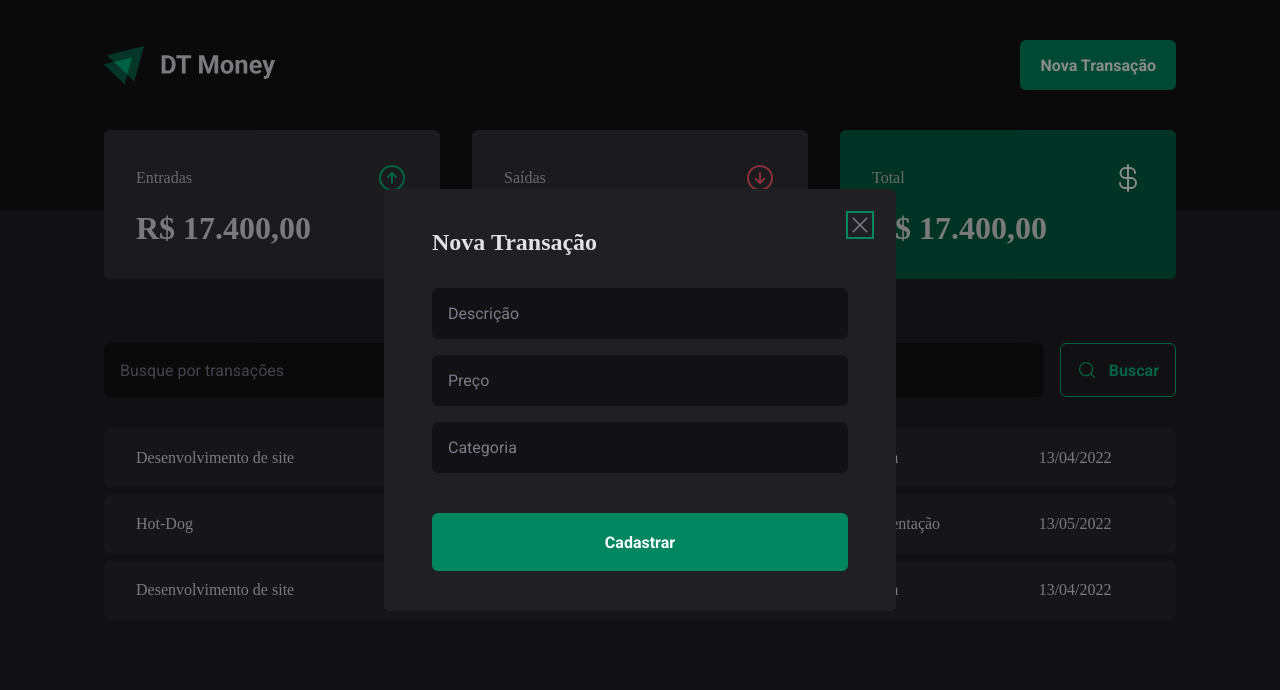
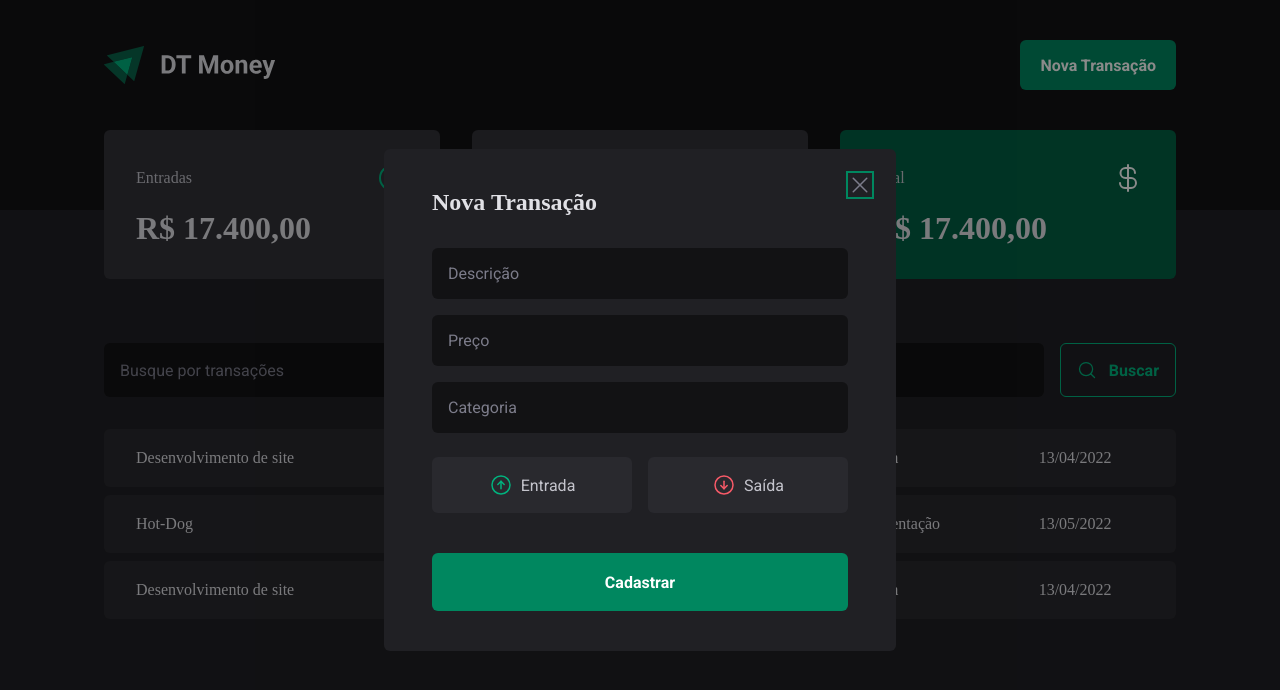
Before and after one commit to marcoscode404/dtmoneyIgnite03, a React (Vite) app in the folder 03-dt-money/: page / in a window 1280 px wide. Both pictures are taken after a click on the button "Nova Transação". Shown: the top 690 px of the page. Built offline with nearby package versions, Linux system fonts and the light colour scheme.

Commit message:
criando e estilizando botao de entrada e saida

```diff
--- a/03-dt-money/src/components/NewTransactionModal/index.tsx
+++ b/03-dt-money/src/components/NewTransactionModal/index.tsx
@@ -1,6 +1,12 @@
 import * as Dialog from '@radix-ui/react-dialog'
-import { X } from 'phosphor-react'
-import { CloseButton, Content, Overlay } from './styles'
+import { ArrowCircleDown, ArrowCircleUp, X } from 'phosphor-react'
+import {
+  CloseButton,
+  Content,
+  Overlay,
+  TransactionType,
+  TransactionTypeButton,
+} from './styles'
 
 export function NewTransactionModal() {
   return (
@@ -21,6 +27,21 @@
           <input type="number" placeholder="Preço" required />
           <input type="text" placeholder="Categoria" required />
 
+          {/* container */}
+          <TransactionType>
+            {/* botao de entrada */}
+            <TransactionTypeButton variant="income">
+              <ArrowCircleUp size={24} />
+              Entrada
+            </TransactionTypeButton>
+
+            {/* botao de saida */}
+            <TransactionTypeButton variant="outcome">
+              <ArrowCircleDown size={24} />
+              Saída
+            </TransactionTypeButton>
+          </TransactionType>
+
           <button type="submit">Cadastrar</button>
         </form>
       </Content>
--- a/03-dt-money/src/components/NewTransactionModal/styles.ts
+++ b/03-dt-money/src/components/NewTransactionModal/styles.ts
@@ -60,7 +60,7 @@
   }
 `
 
-// puxando o Dialog do radix - estilizando o Titulo
+// puxando o Dialog do radix - estilizando o Close de fechar modal
 export const CloseButton = styled(Dialog.Close)`
   position: absolute;
   background: transparent;
@@ -71,3 +71,37 @@
   cursor: pointer;
   color: ${(props) => props.theme['gray-500']};
 `
+
+// TransactionType
+export const TransactionType = styled.div`
+  display: grid;
+  grid-template-columns: repeat(2, 1fr);
+  gap: 1rem;
+  margin-top: 0.5rem;
+`
+
+// interface TransactionTypeButtonProps
+interface TransactionTypeButtonProps {
+  variant: 'income' | 'outcome'
+}
+
+// TransactionTypeButton
+export const TransactionTypeButton = styled.button<TransactionTypeButtonProps>`
+  background: ${(props) => props.theme['gray-700']};
+  padding: 1rem;
+  display: flex;
+  align-items: center;
+  justify-content: center;
+  gap: 0.5rem;
+  border-radius: 6px;
+  cursor: pointer;
+  border: 0;
+  color: ${(props) => props.theme['gray-300']};
+
+  svg {
+    color: ${(props) =>
+      props.variant === 'income'
+        ? props.theme['green-300']
+        : props.theme['red-300']};
+  }
+`
```
